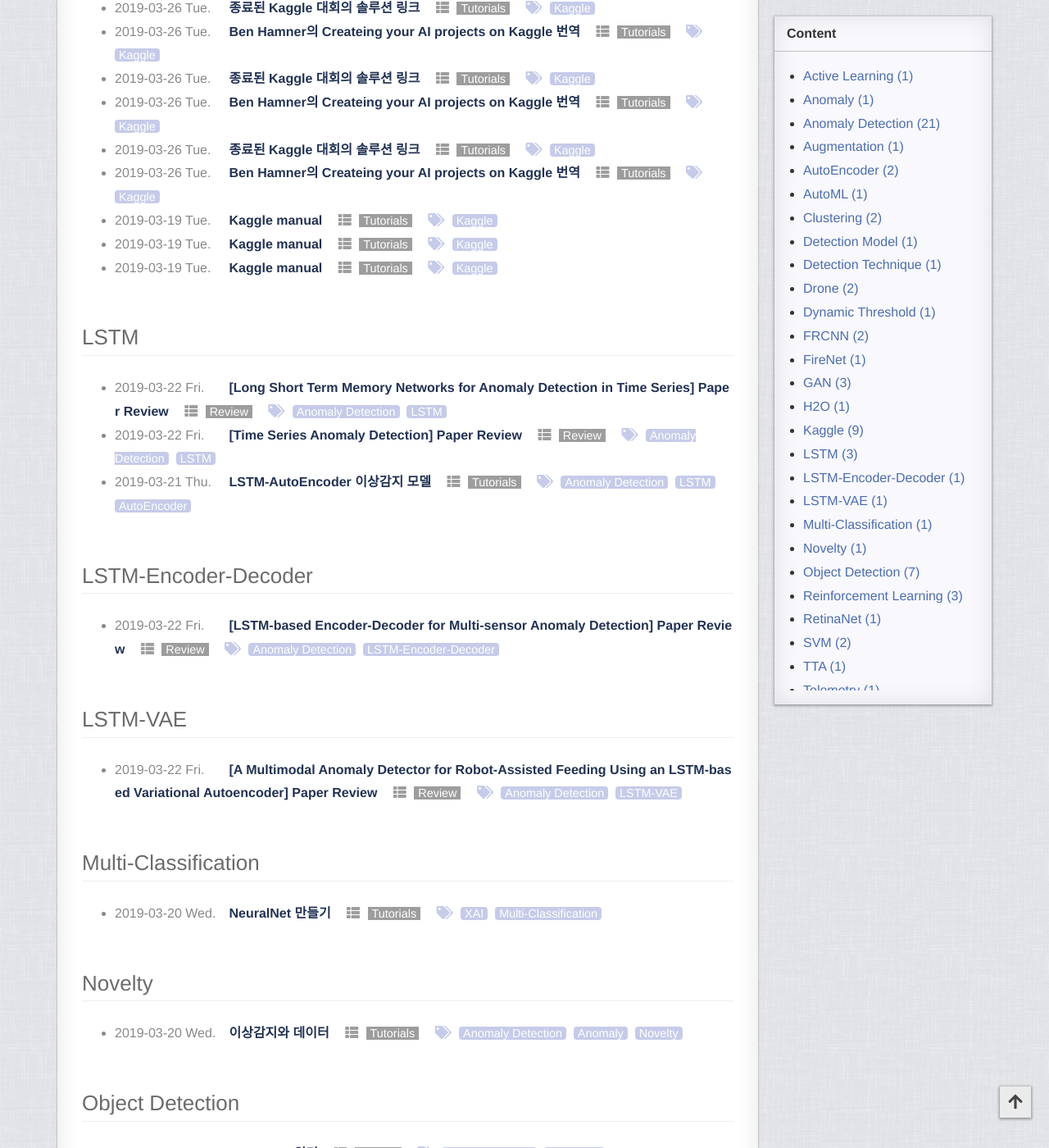
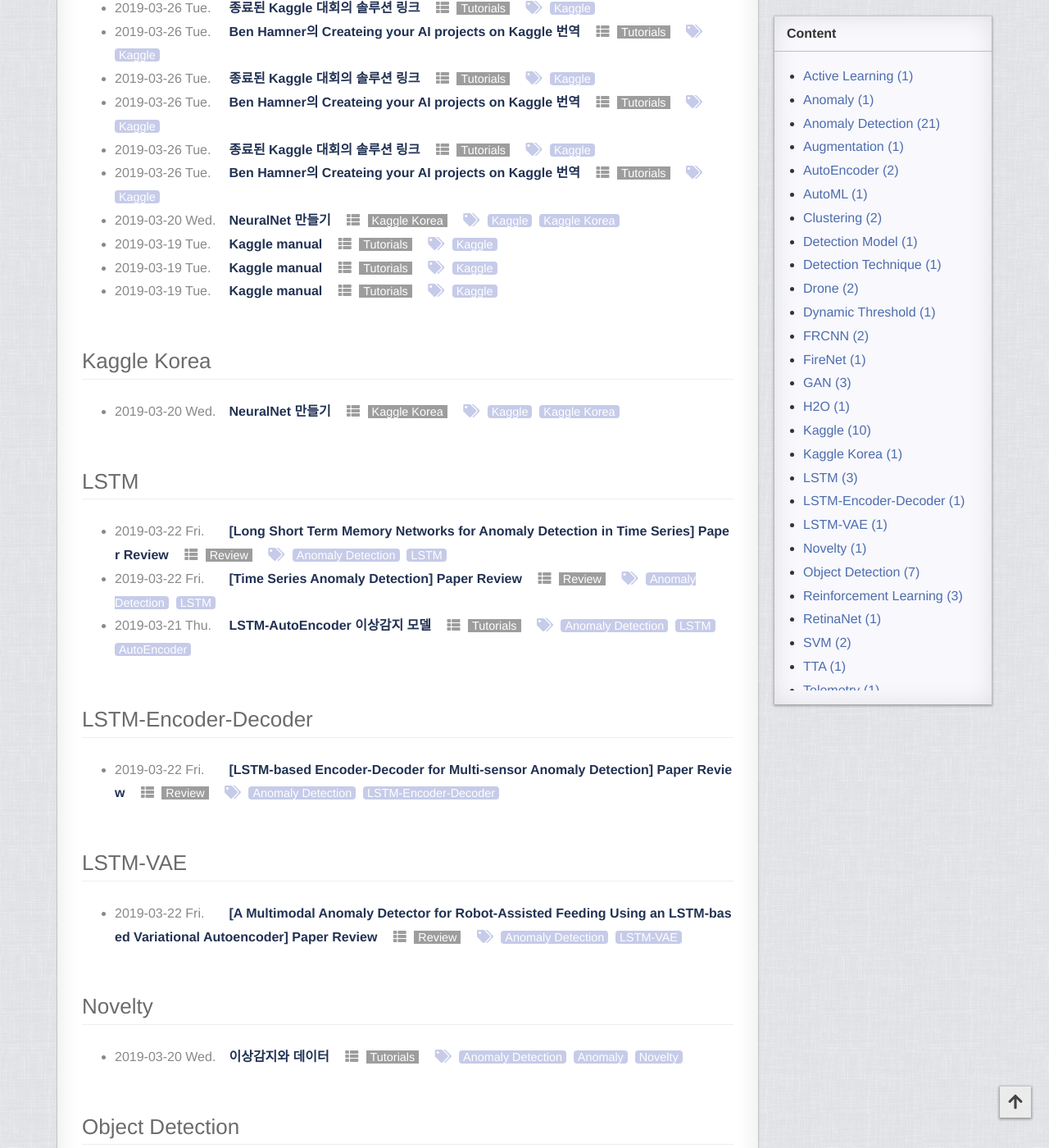
Before and after one commit to theAIFactory/theAIFactory.github.io, a Jekyll site: the page built from page/6tags.html, in a window 1280 px wide and 1400 px high, scrolled down 3966 px. Shown: the whole window at 82% size. Built offline with Jekyll 4.4.1, drawn with Linux system fonts in a browser that asks for light colours; some of the changed text lies outside the part shown.

Commit message:
no message

```diff
--- a/_posts/kagglekorea/2019-03-20-build_NeuralNet.md
+++ b/_posts/kagglekorea/2019-03-20-build_NeuralNet.md
@@ -3,8 +3,8 @@
 title: "NeuralNet 만들기"
 author: "이현호"
 date: 2019-03-20 16:00:00
-categories: [Tutorials, XAI]
-tags: [XAI, Multi-Classification]
+categories: [Kaggle Korea, Completed]
+tags: [Kaggle, Kaggle Korea]
 ---
 
 본 포스트에서는 XAI 중 Model-Agnostic Method를 적용하기 위해 간단한 Neural Network를 만들어보도록 하겠습니다.
```
Also changed, not shown: page/kagglekorea.html (added, +33 -0 lines).
